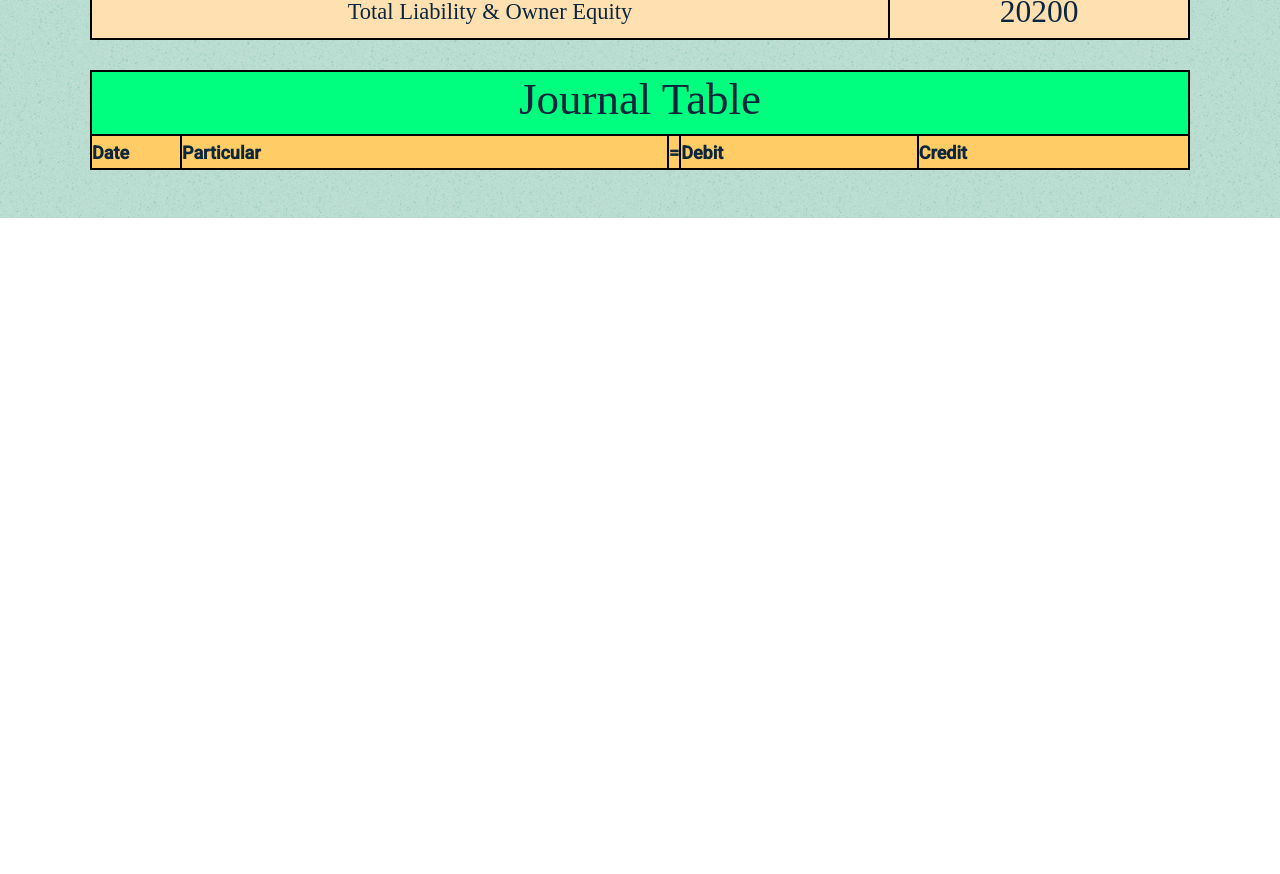
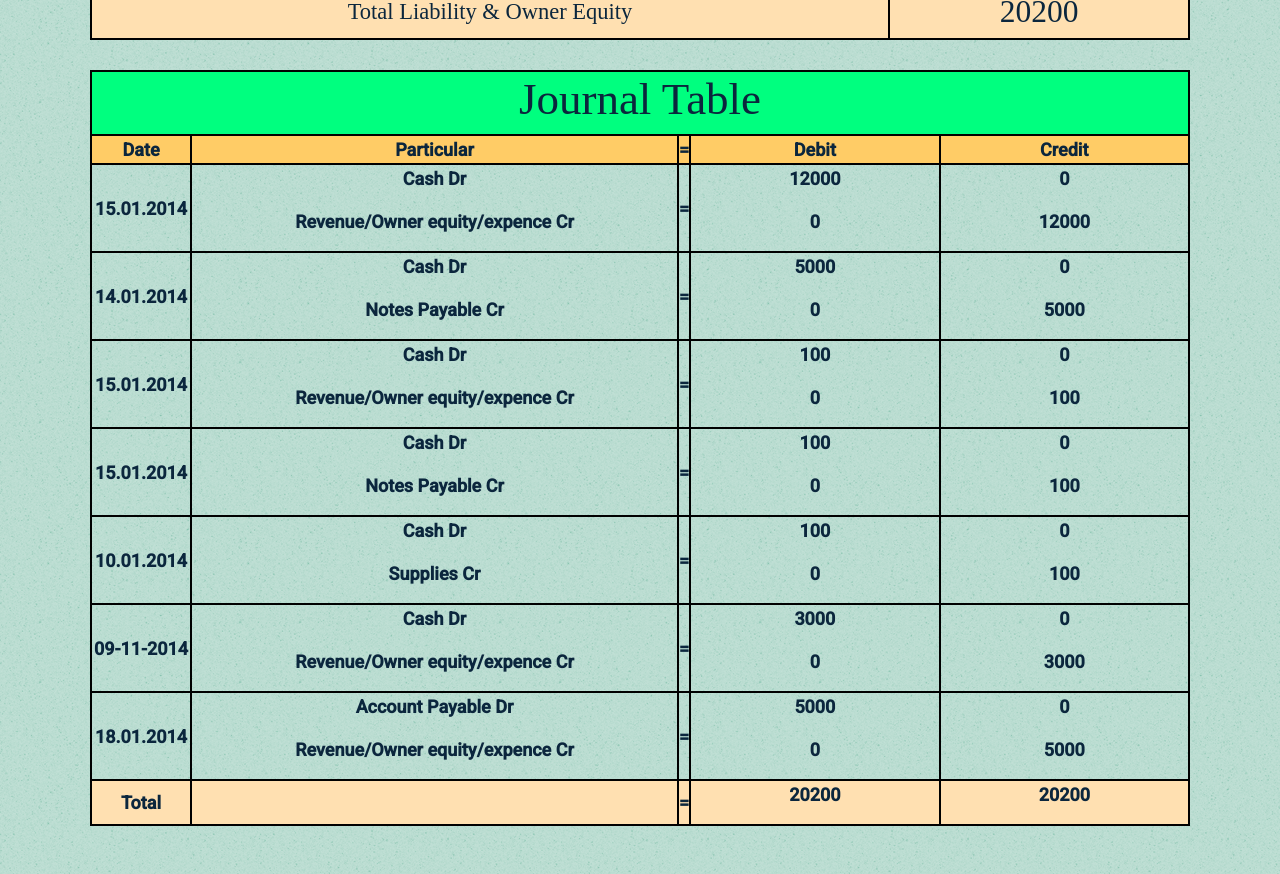
Before and after one commit to riaydh06/accounting-software-with-next.js, a Next.js app: page / in a window 1280 px wide. Shown: the part 1160-2034 px from the top of the page. Before the commit the page ends 1378 px from the top, so only its background shows below. Built offline with nearby package versions, Linux system fonts and the light colour scheme; a web font is replaced by a local one.

Commit message:
feat: journal table added

```diff
--- a/src/containers/Home/BalanceTable.js
+++ b/src/containers/Home/BalanceTable.js
@@ -22,7 +22,7 @@ const BalanceTable = () => {
         </tr>
       </thead>
       <tbody>
-        <tr bgcolor="#FFCC66">
+        <tr bgcolor="#FFCC66" align="center">
           <th>Assets</th>
           <th width="300">Amount</th>
         </tr>
--- a/src/containers/Home/JournalTable.js
+++ b/src/containers/Home/JournalTable.js
@@ -1,6 +1,11 @@
+import { VARIABLE } from '@constants/';
 import React from 'react';
+import { useSelector } from 'react-redux';
 
 const JournalTable = () => {
+  const transaction = useSelector((state) => state.transaction.transactionList);
+  const grandTotal1 = useSelector((state) => state.transaction.grandTotal1);
+  const grandTotal2 = useSelector((state) => state.transaction.grandTotal2);
   return (
     <table
       align="center"
@@ -18,7 +23,7 @@ const JournalTable = () => {
         </tr>
       </thead>
       <tbody>
-        <tr bgcolor="#FFCC66">
+        <tr bgcolor="#FFCC66" align="center">
           <th height="10px" width="90">
             Date
           </th>
@@ -29,6 +34,42 @@ const JournalTable = () => {
           <th height="10px">Debit</th>
           <th height="10px">Credit</th>
         </tr>
+
+        {transaction.map((item) => {
+          return (
+            <tr align="center">
+              <th height="10px" width="100">
+                {item.date}
+              </th>
+              <th height="10px" width="487">
+                <p>{VARIABLE[item.t1 - 1].name} Dr</p>
+                <p>{VARIABLE[item.t2 - 1].name} Cr</p>
+              </th>
+              <th width="12">=</th>
+              <th height="10px">
+                <p>{item.balance}</p>
+                <p>0</p>
+              </th>
+              <th height="10px">
+                <p>0</p>
+                <p>{item.balance}</p>
+              </th>
+            </tr>
+          );
+        })}
+        <tr bgcolor="#FFE0B1" align="center">
+          <th height="10px" width="100">
+            Total
+          </th>
+          <th height="10px" width="487"></th>
+          <th width="12">=</th>
+          <th height="10px">
+            <p>{grandTotal1}</p>
+          </th>
+          <th height="10px">
+            <p>{grandTotal2}</p>
+          </th>
+        </tr>
       </tbody>
     </table>
   );
```
